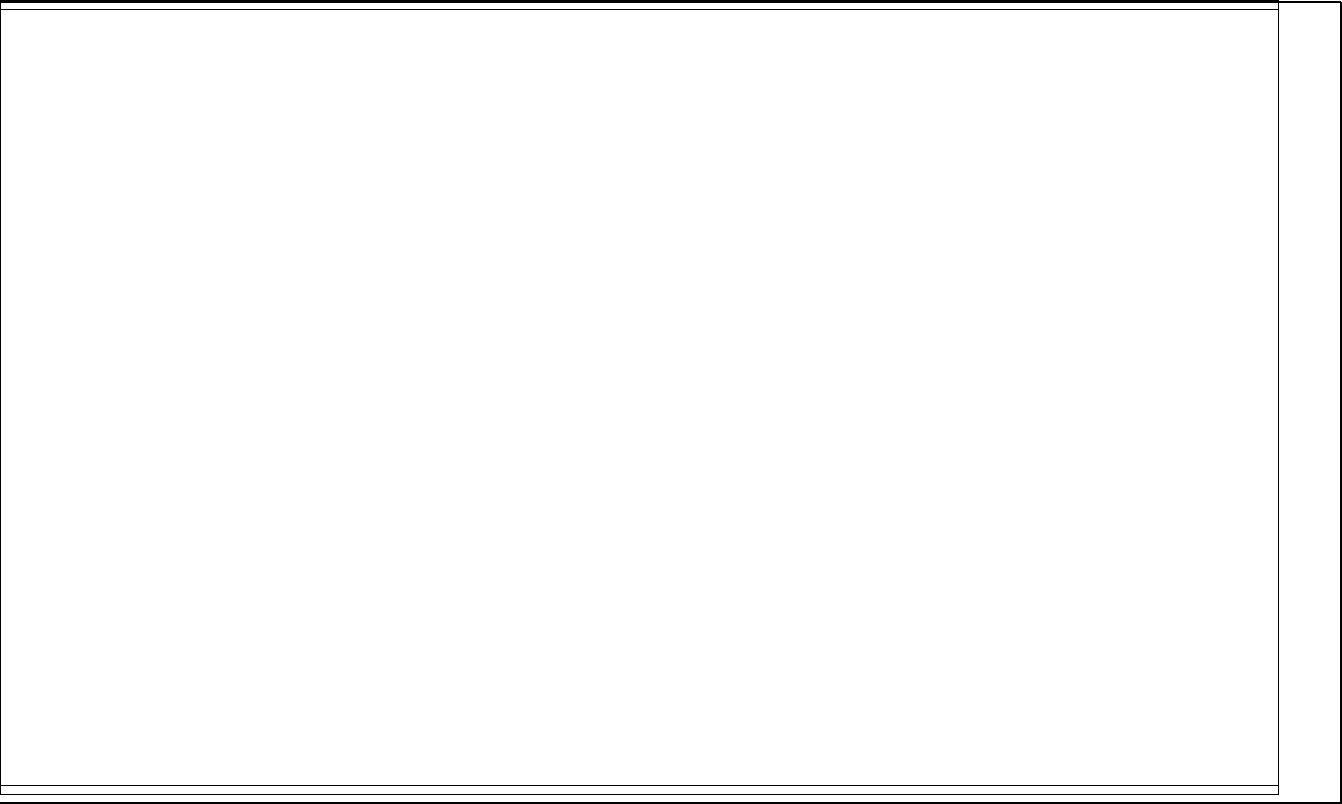
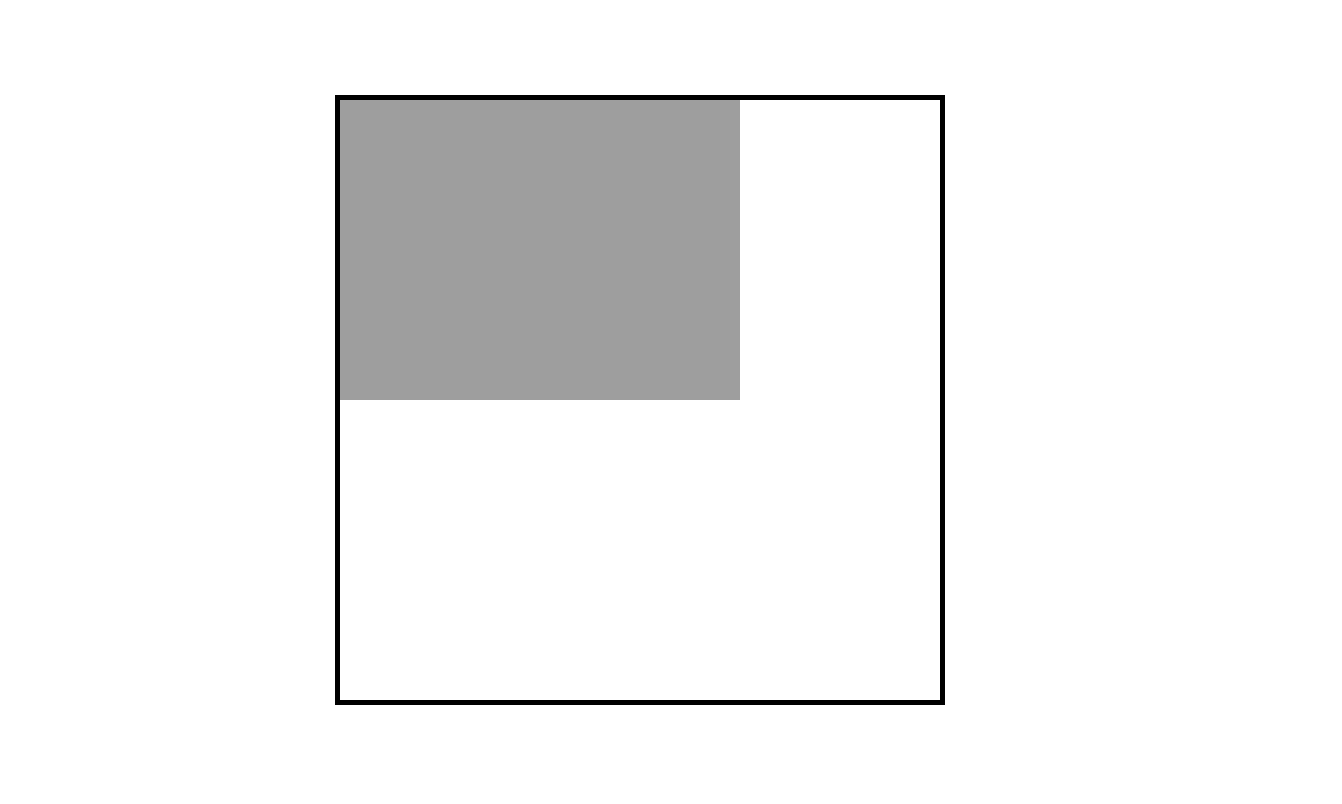
Before and after one commit to ijkeller/practice-game-dev-1, a plain HTML site: page one/index.html in a window 1280 px wide. Shown: the whole page, 1342 px wide, since content can reach past the window. Drawn offline with Linux system fonts and the light colour scheme.

Commit message:
added some assets and started basic animation

```diff
--- a/one/script.js
+++ b/one/script.js
@@ -1,2 +1,15 @@
 const canvas = document.getElementById('canvas-1');
 const ctx = canvas.getContext('2d');
+const CANVAS_WIDTH = canvas.width = 600;
+const CANVAS_HEIGHT = canvas.height = 600;
+
+const playerImage = new Image();
+playerImage.src = './assets/shadow_dog.png'
+
+function animate(){
+    ctx.clearRect(0, 0, CANVAS_WIDTH, CANVAS_HEIGHT);
+    ctx.fillRect(50,50,100,100);
+    ctx.drawImage(playerImage, 0, 0);
+    requestAnimationFrame(animate);
+};
+animate();
--- a/one/style.css
+++ b/one/style.css
@@ -1,7 +1,7 @@
 * {
     font-family: Arial, Helvetica, sans-serif;
     /* box-sizing: border-box; */
-    border: 1px solid black;
+    /* border: 1px solid black; */
     --bg-color-1: hsl(0, 0%, 100%);
     --color-1: hsl(0, 0%, 0%);
     --bg-color-2: hsl(0, 0%, 50%);
@@ -9,7 +9,7 @@
     --bg-color-3: hsl(240, 100%, 25%);
     --color-3: hsl(240, 100%, 75%);
 }
-
+/*
 html {
     display: grid;
     justify-content: center;
@@ -33,7 +33,18 @@ body {
     width: 1400px;
     height: 800px;
     position: relative;
+} */
+
+.canvas-container {
+    border: 5px solid black;
+    position: absolute;
+    top: 50%;
+    left: 50%;
+    transform: translate(-50%, -50%);
+    width: 600px;
+    height: 600px;
 }
+
 
 canvas {
     width: inherit;
```
Also changed, not shown: one/assets/backgroundLayers/layer-1.png (added), one/assets/backgroundLayers/layer-2.png (added), one/assets/backgroundLayers/layer-3.png (added), one/assets/backgroundLayers/layer-4.png (added), one/assets/backgroundLayers/layer-5.png (added), one/assets/boom.png (added), one/assets/enemies/enemy1.png (added), one/assets/enemies/enemy2.png (added), one/assets/enemies/enemy3.png (added), one/assets/enemies/enemy4.png (added), 1 other file.
